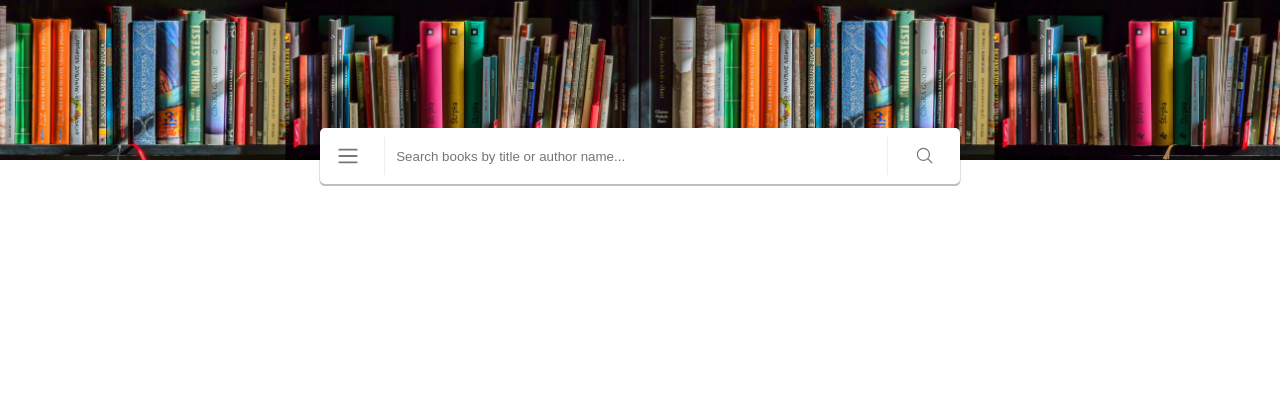
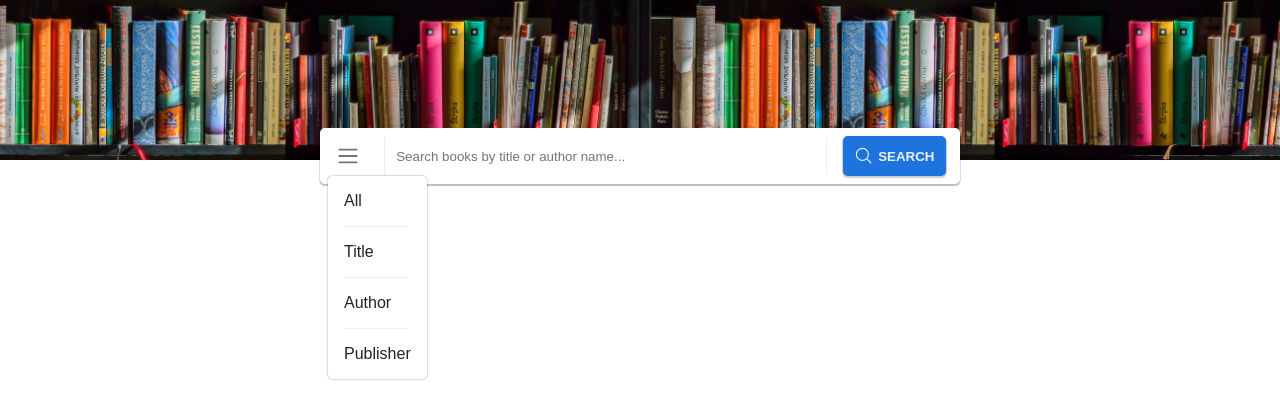
Before and after one commit to zhao-zihan/bookshelf, a plain HTML site: page index.html in a window 1280 px wide. Drawn offline with Linux system fonts and the light colour scheme.

Commit message:
Add dataset to selectons

```diff
--- a/index.html
+++ b/index.html
@@ -6,6 +6,8 @@
     <meta name="viewport" content="width=device-width, initial-scale=1.0" />
     <link rel="icon" href="images/book-icon.svg" />
     <link rel="stylesheet" href="css/styles.css" />
+    <link rel="stylesheet" href="css/queries.css" />
+    <script type="module" src="scripts/controller.js"></script>
     <title>Bookshelf</title>
   </head>
   <body>
@@ -51,6 +53,20 @@
               <span>Search</span>
             </button>
           </form>
+          <div class="search__filter">
+            <ul class="selections" data-search-by="all">
+              <li class="selection all" data-filter="all"><span>All</span></li>
+              <li class="selection title" data-filter="title">
+                <span>Title</span>
+              </li>
+              <li class="selection author" data-filter="author">
+                <span>Author</span>
+              </li>
+              <li class="selection publisher" data-filter="publisher">
+                <span>Publisher</span>
+              </li>
+            </ul>
+          </div>
         </div>
       </header>
     </div>
```
